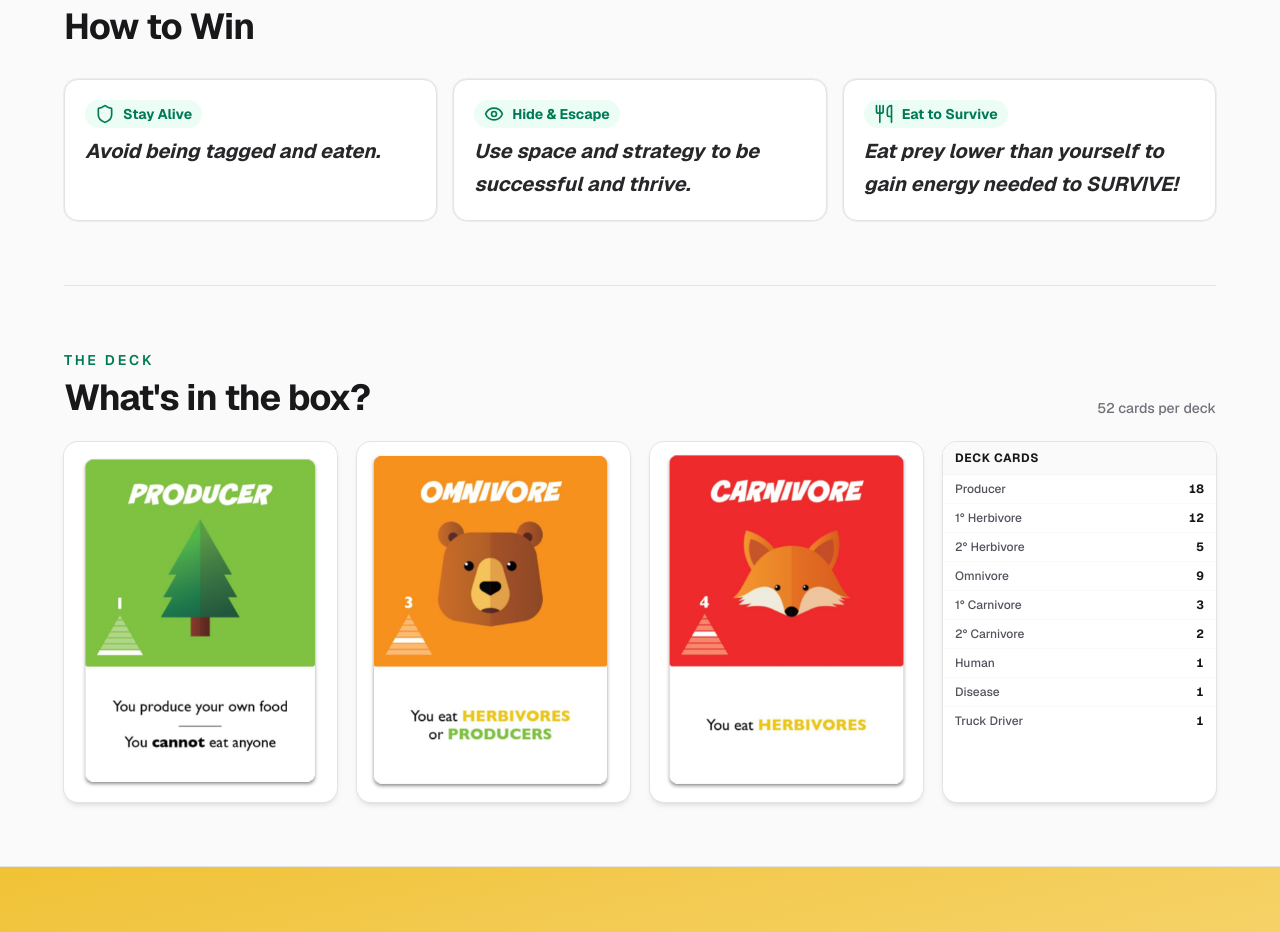
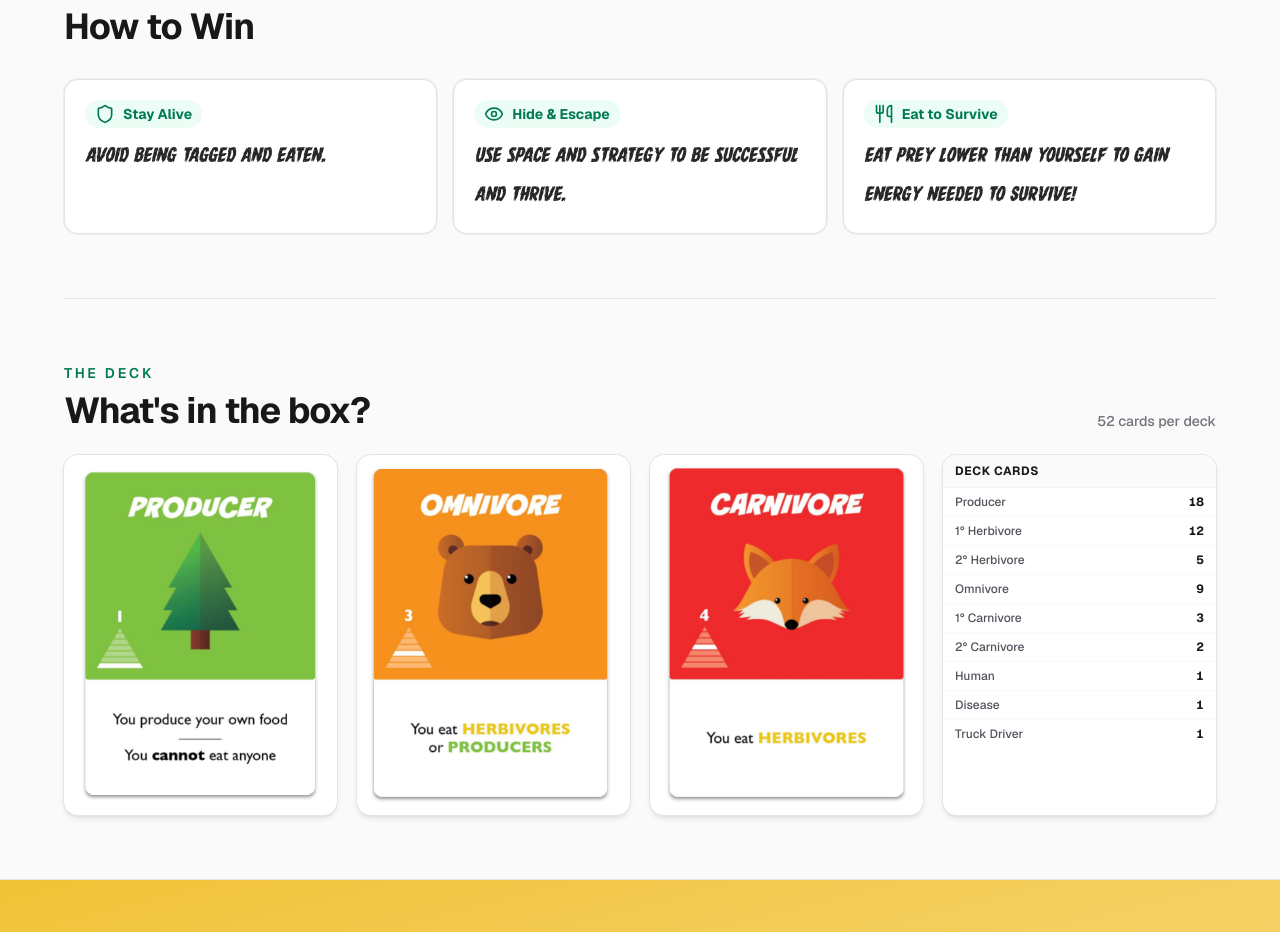
Before and after one commit to anthskti/foodchaintag, a Next.js app: page / in a window 1280 px wide. Shown: the part 1160-2092 px from the top of the page. Built offline with nearby package versions, Linux system fonts and the light colour scheme.

Commit message:
feat: details having font too

```diff
--- a/src/components/home/Details.tsx
+++ b/src/components/home/Details.tsx
@@ -1,5 +1,7 @@
 import Image from "next/image";
 import { Eye, Shield, Utensils } from "lucide-react";
+import { direwolf } from "@/lib/fonts";
+import { cn } from "@/lib/utils";
 
 const winConditions = [
   {
@@ -78,7 +80,7 @@ export const Details = () => {
                 <Icon className="size-5 text-emerald-700" />
                 <div className="text-sm font-bold text-emerald-700">{title}</div>
               </div>
-              <p className="mt-1 text-xl font-bold leading-relaxed text-zinc-800 italic">
+              <p className={cn(direwolf.className, "mt-1 text-2xl leading-relaxed text-zinc-800 italic")}>
                 {description}
               </p>
             </li>
```
